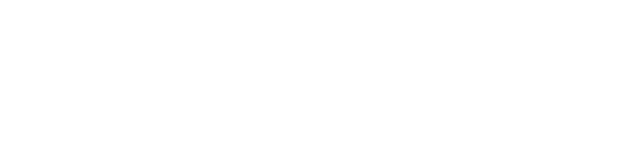
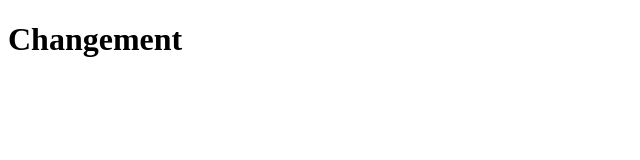
Before and after one commit to Sitrakag/test-bank, a plain HTML site: page index.html in a window 1280 px wide. Shown: the whole page, without its empty margins (0-640 px from the left). Drawn offline with Linux system fonts and the light colour scheme.

Commit message:
h1:changement

```diff
--- a/index.html
+++ b/index.html
@@ -8,5 +8,8 @@
 </head>
 <body>
 
+
+    <h1>Changement</h1>
+
 </body>
 </html>
```
